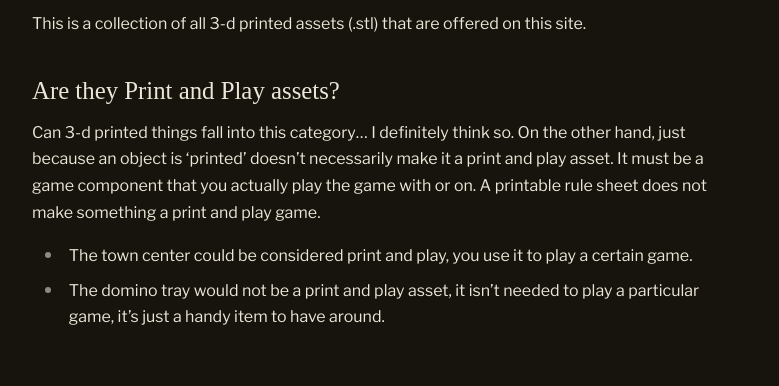
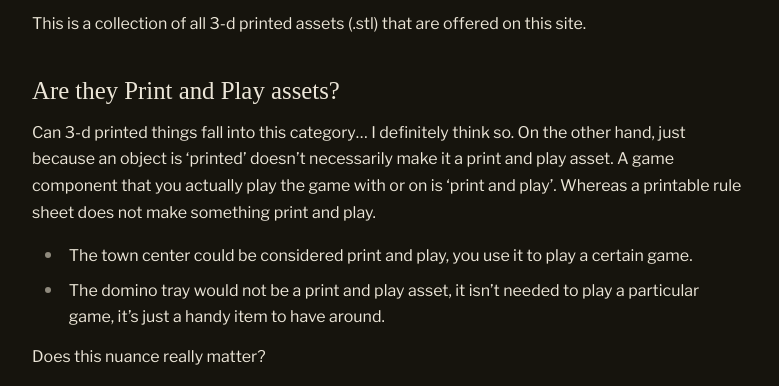
Before and after one commit to DominoMatt/dominomatt.github.io, an Astro site: page /notes/3d_printables in a window 1280 px wide. Shown: the part 288-674 px from the top of the page, without its empty margins (250-1029 px from the left). Built offline with nearby package versions, Linux system fonts and the light colour scheme; Astro itself is replaced by a stand-in of ours; a web font is replaced by a local one.

Commit message:
Update 3d_printables.md

```diff
--- a/src/content/notes/3d_printables.md
+++ b/src/content/notes/3d_printables.md
@@ -11,10 +11,12 @@ This is a collection of all 3-d printed assets (.stl) that are offered on this s
 
 ### Are they Print and Play assets?
 
-Can 3-d printed things fall into this category... I definitely think so. On the other hand, just because an object is 'printed' doesn't necessarily make it a print and play asset. It must be a game component that you actually play the game with or on. A printable rule sheet does not make something a print and play game.
+Can 3-d printed things fall into this category... I definitely think so. On the other hand, just because an object is 'printed' doesn't necessarily make it a print and play asset. A game component that you actually play the game with or on is 'print and play'. Whereas a printable rule sheet does not make something print and play.
 
 - The town center could be considered print and play, you use it to play a certain game.
 - The domino tray would not be a print and play asset, it isn't needed to play a particular game, it's just a handy item to have around.
+
+Does this nuance really matter?
 
 ## Domino tray
 
```
